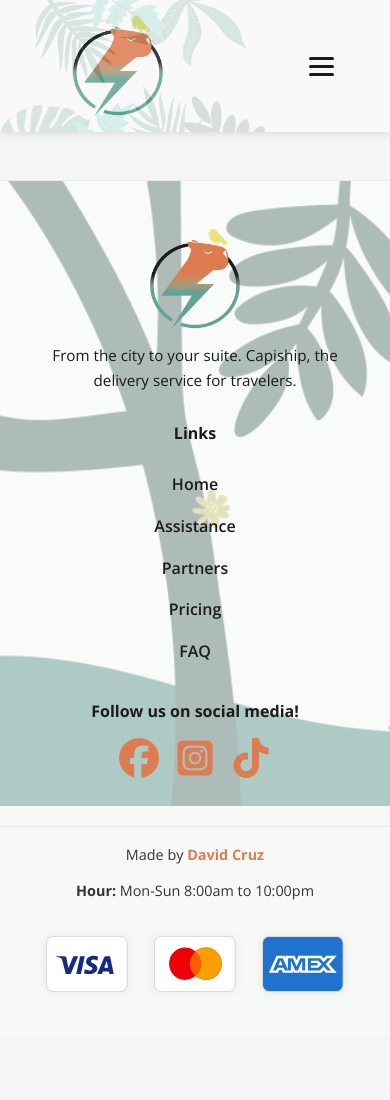
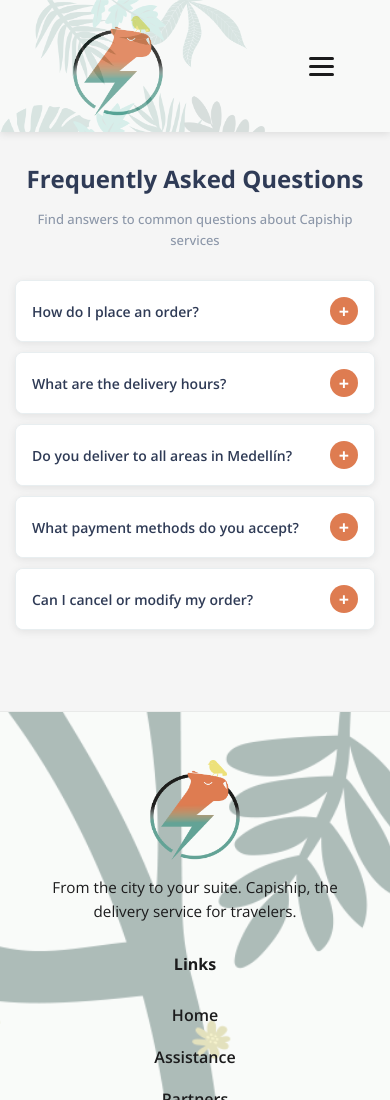
Before and after one commit to davidestebancruzsierra/capiship-project, a plain HTML site: page faq.html in a window 390 px wide. Shown: the top 1100 px of the page. Before the commit the page ends 1037 px from the top, so only its background shows below. Drawn offline with nearby package versions, Linux system fonts and the light colour scheme.

Commit message:
FINISH:faq

```diff
--- a/faq.html
+++ b/faq.html
@@ -72,6 +72,78 @@
 
   </header>
 
+  <main class="page-content">
+    <section class="faq-section">
+      <div class="faq-container">
+        <h1 class="faq-title">Frequently Asked Questions</h1>
+        <p class="faq-subtitle">Find answers to common questions about Capiship services</p>
+
+        <!-- FAQS -->
+        <div class="faq-accordion">
+
+          <div class="faq-item">
+            <button class="faq-question" aria-expanded="false">
+              <span class="faq-text">How do I place an order?</span>
+              <span class="faq-icon">+</span>
+            </button>
+            <div class="faq-answer">
+              <p>To place an order, navigate to the "Order Now" section on our website, select your desired products,
+                choose your delivery time, and proceed to checkout. You can pay with Visa, Mastercard, or American
+                Express.</p>
+            </div>
+          </div>
+
+          <div class="faq-item">
+            <button class="faq-question" aria-expanded="false">
+              <span class="faq-text">What are the delivery hours?</span>
+              <span class="faq-icon">+</span>
+            </button>
+            <div class="faq-answer">
+              <p>We operate Monday through Sunday from 8:00 AM to 10:00 PM. You can schedule your delivery within these
+                hours, and we'll bring your items directly to your accommodation in Medellín.</p>
+            </div>
+          </div>
+
+          <div class="faq-item">
+            <button class="faq-question" aria-expanded="false">
+              <span class="faq-text">Do you deliver to all areas in Medellín?</span>
+              <span class="faq-icon">+</span>
+            </button>
+            <div class="faq-answer">
+              <p>We deliver to most tourist areas and accommodations in Medellín. During checkout, you'll be able to
+                verify if your location is within our delivery zone. If you're unsure, contact our customer service
+                team.</p>
+            </div>
+          </div>
+
+          <div class="faq-item">
+            <button class="faq-question" aria-expanded="false">
+              <span class="faq-text">What payment methods do you accept?</span>
+              <span class="faq-icon">+</span>
+            </button>
+            <div class="faq-answer">
+              <p>We accept Visa, Mastercard, and American Express. All payments are secure and encrypted. We also offer
+                various payment plans to make your shopping experience more convenient.</p>
+            </div>
+          </div>
+
+          <div class="faq-item">
+            <button class="faq-question" aria-expanded="false">
+              <span class="faq-text">Can I cancel or modify my order?</span>
+              <span class="faq-icon">+</span>
+            </button>
+            <div class="faq-answer">
+              <p>Yes, you can cancel or modify your order up to 2 hours before the scheduled delivery time. Go to your
+                account dashboard and select the order you wish to change. For assistance, contact our support team.</p>
+            </div>
+          </div>
+
+        </div>
+      </div>
+    </section>
+
+  </main>
+
   <footer class="site-footer">
     <div class="footer-inner">
       <!--logo + slogan-->
@@ -126,6 +198,7 @@
 
   </footer>
   <script src="script/script-header.js"></script>
+  <script src="script/script-faq.js"></script>
 
 </body>
 
--- /dev/null
+++ b/script/script-faq.js
@@ -0,0 +1,22 @@
+document.addEventListener("DOMContentLoaded", function () {
+  const faqQuestions = document.querySelectorAll(".faq-question");
+
+  faqQuestions.forEach((question) => {
+    question.addEventListener("click", function () {
+      const faqItem = this.parentElement;
+      const isActive = faqItem.classList.contains("active");
+
+      document.querySelectorAll(".faq-item").forEach((item) => {
+        item.classList.remove("active");
+        item
+          .querySelector(".faq-question")
+          .setAttribute("aria-expanded", "false");
+      });
+
+      if (!isActive) {
+        faqItem.classList.add("active");
+        this.setAttribute("aria-expanded", "true");
+      }
+    });
+  });
+});
--- a/styles/faq.css
+++ b/styles/faq.css
@@ -0,0 +1,199 @@
+.page-content {
+  flex: 1;
+  overflow-y: auto;
+  margin-top: 3px;
+  margin-bottom: 3px;
+}
+
+.faq-section {
+  padding: 60px 20px;
+  max-width: 1000px;
+  margin: 0 auto;
+}
+
+.faq-container {
+  width: 100%;
+}
+
+.faq-title {
+  font-size: clamp(28px, 4vw, 42px);
+  font-weight: 700;
+  color: #2f3b56;
+  text-align: center;
+  margin: 0 0 15px 0;
+  line-height: 1.2;
+}
+
+.faq-subtitle {
+  font-size: 16px;
+  color: #8b96a8;
+  text-align: center;
+  margin: 0 0 50px 0;
+  font-weight: 500;
+}
+
+.faq-accordion {
+  display: flex;
+  flex-direction: column;
+  gap: 15px;
+}
+
+.faq-item {
+  background: #ffffff;
+  border: 1px solid #e8eef0;
+  border-radius: 8px;
+  overflow: hidden;
+  box-shadow: 0 2px 8px rgba(0, 0, 0, 0.08);
+  transition: all 0.3s ease;
+}
+
+.faq-item:hover {
+  box-shadow: 0 4px 16px rgba(0, 0, 0, 0.12);
+}
+
+.faq-question {
+  width: 100%;
+  padding: 20px;
+  background: #ffffff;
+  border: none;
+  text-align: left;
+  cursor: pointer;
+  display: flex;
+  justify-content: space-between;
+  align-items: center;
+  transition: all 0.3s ease;
+  font-family: "Open Sans", sans-serif;
+}
+
+.faq-question:hover {
+  background: #f9f9f9;
+}
+
+.faq-question[aria-expanded="true"] {
+  background: #f5f5f5;
+  color: #de7c51;
+}
+
+.faq-text {
+  font-size: 16px;
+  font-weight: 600;
+  color: #2f3b56;
+  transition: color 0.3s ease;
+}
+
+.faq-question[aria-expanded="true"] .faq-text {
+  color: #de7c51;
+}
+
+.faq-icon {
+  display: inline-flex;
+  align-items: center;
+  justify-content: center;
+  width: 30px;
+  height: 30px;
+  border-radius: 50%;
+  background: #de7c51;
+  color: #ffffff;
+  font-size: 20px;
+  font-weight: bold;
+  transition: all 0.3s ease;
+  margin-left: 15px;
+  flex-shrink: 0;
+}
+
+.faq-question[aria-expanded="true"] .faq-icon {
+  background: #c16a45;
+  transform: rotate(45deg);
+}
+
+.faq-answer {
+  max-height: 0;
+  overflow: hidden;
+  transition: max-height 0.3s ease;
+  background: #ffffff;
+}
+
+.faq-item.active .faq-answer {
+  max-height: 500px;
+}
+
+.faq-answer p {
+  padding: 0 20px 20px 20px;
+  margin: 0;
+  font-size: 14px;
+  line-height: 1.6;
+  color: #8b96a8;
+  font-weight: 500;
+}
+
+/* Responsive */
+@media (max-width: 768px) {
+  .faq-section {
+    padding: 40px 20px;
+  }
+
+  .faq-title {
+    font-size: 32px;
+  }
+
+  .faq-subtitle {
+    font-size: 14px;
+    margin-bottom: 40px;
+  }
+
+  .faq-accordion {
+    gap: 12px;
+  }
+
+  .faq-question {
+    padding: 18px;
+  }
+
+  .faq-text {
+    font-size: 15px;
+  }
+
+  .faq-answer p {
+    padding: 0 18px 18px 18px;
+    font-size: 13px;
+  }
+}
+
+@media (max-width: 480px) {
+  .faq-section {
+    padding: 30px 15px;
+  }
+
+  .faq-title {
+    font-size: 24px;
+  }
+
+  .faq-subtitle {
+    font-size: 13px;
+    margin-bottom: 30px;
+  }
+
+  .faq-accordion {
+    gap: 10px;
+  }
+
+  .faq-question {
+    padding: 16px;
+  }
+
+  .faq-text {
+    font-size: 14px;
+  }
+
+  .faq-icon {
+    width: 28px;
+    height: 28px;
+    font-size: 18px;
+    margin-left: 10px;
+  }
+
+  .faq-answer p {
+    padding: 0 16px 16px 16px;
+    font-size: 12px;
+  }
+}
```
